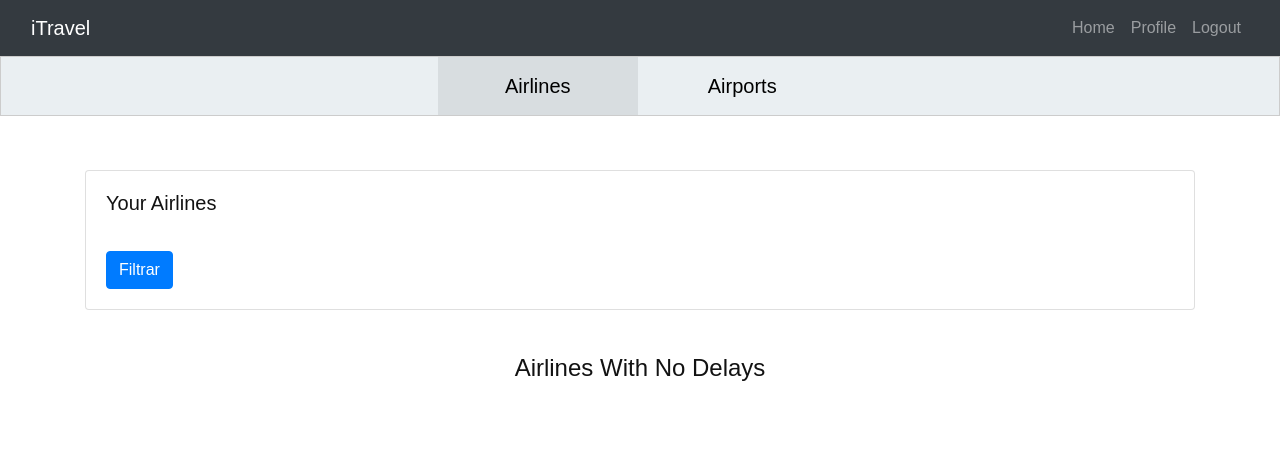
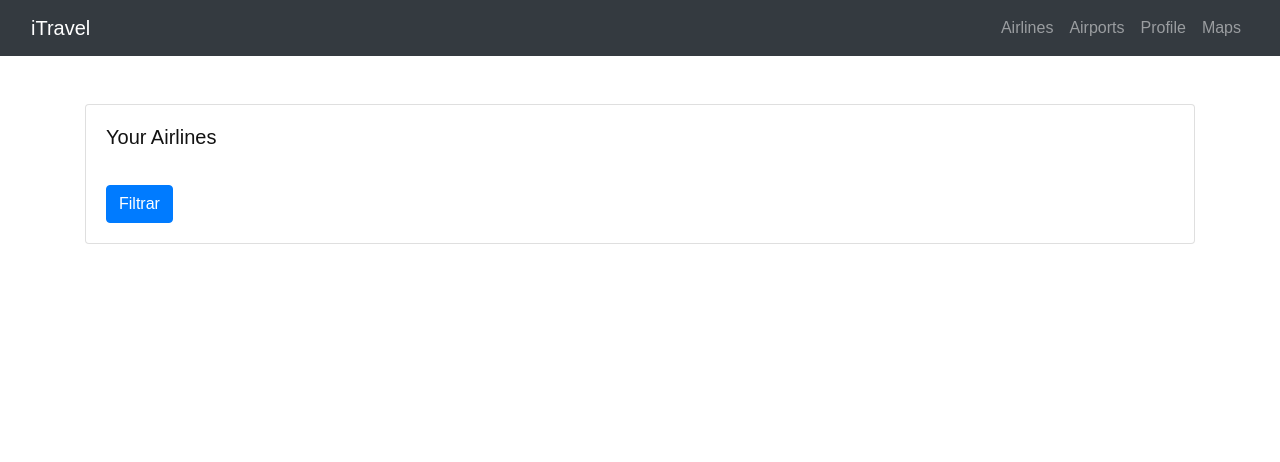
Before and after one commit to AlvaroMAM/data_science_II, a Flask app: page / in a window 1280 px wide. Shown: the top 462 px of the page. Run offline with Flask 3, Linux system fonts and the light colour scheme; parts of the project's set-up code (start-up, migrations or seed data) failed here and were passed over; some libraries are stand-ins or nearby versions.

Commit message:
Updated Base and Home html files.

```diff
--- a/itravel/itravel/templates/base.html
+++ b/itravel/itravel/templates/base.html
@@ -28,13 +28,16 @@
             <div class="collapse navbar-collapse" id="navbarNav">
                 <ul class="navbar-nav ml-auto">
                     <li class="nav-item">
-                        <a class="nav-link" href="{{ url_for("main.home") }}">Home</a>
+                        <a class="nav-link" href="{{ url_for("main.home") }}">Airlines</a>
+                    </li>
+                    <li class="nav-item">
+                        <a class="nav-link" href="{{ url_for("main.airports") }}">Airports</a>
                     </li>
                     <li class="nav-item">
                         <a class="nav-link" href="{{ url_for("main.load_profile") }}">Profile</a>
                     </li>
                     <li class="nav-item">
-                        <a class="nav-link" href="{{ url_for("main.login") }}">Logout</a>
+                        <a class="nav-link" href="http://127.0.0.1:5555">Maps</a>
                     </li>
                 </ul>
             </div>
--- a/itravel/itravel/templates/home.html
+++ b/itravel/itravel/templates/home.html
@@ -8,14 +8,6 @@
 
 
 {% block content %}
-<!-- Tab links -->
-<div class="tab">
-    <button class="tablinks" onclick="openTab(event, 'airlines')" id="defaultOpen">Airlines</button>
-    <button class="tablinks" onclick="openTab(event, 'airports')">Airports</button>
-</div>
-
-<!-- Tab content -->
-<div id="airlines" class="tabcontent">
 
     <div class="container mt-5">
         <!-- Panel de filtros -->
@@ -24,10 +16,21 @@
                 <h5 class="card-title">Your Airlines</h5>
 
                 <div id="container">
+
                     {% for airline in fav_airlines  %}
                     <div class="form-check form-check-inline">
                         <input class="form-check-input" type="checkbox" id="{{airline["iata_code"]}}"
-                            value="{{airline["iata_code"]}}" checked>
+                            value="{{airline["iata_code"]}}"
+                            {% if checked_airlines_arr |count == 0 %}
+                                checked
+                            {% else %}
+                                {% if airline["iata_code"] in checked_airlines_arr %}
+                                checked
+                                {% endif %}
+                            {% endif %}
+
+                            >
+
                         <label class="form-check-label" for="inlineCheckbox1">{{airline["airline"]}} ({{airline["iata_code"]}})</label>
                     </div>
                     {% endfor %}
@@ -63,6 +66,8 @@
 
     </div>
 
+    {% if fav_airports |count == 0 %}
+    {% else %}
         <h4 class="airlines_title"> Airlines With No Delays </h3>
 
             <div class="grid">
@@ -79,38 +84,14 @@
 
             </div>
         </div>
-
+    {% endif %}
     <br>
-
-</div>
-
-<div id="airports" class="tabcontent">
-    <h3>Airports</h3>
-    <p>Airports Description</p>
-</div>
 
 <script src="https://cdn.plot.ly/plotly-latest.min.js"></script>
 <script>
-    document.getElementById("defaultOpen").click();
 
-    function openTab(evt, tabName) {
-        var i, tabcontent, tablinks;
-
-        // Get all elements with class="tabcontent" and hide them
-        tabcontent = document.getElementsByClassName("tabcontent");
-        for (i = 0; i < tabcontent.length; i++) {
-            tabcontent[i].style.display = "none";
-        }
-
-        // Get all elements with class="tablinks" and remove the class "active"
-        tablinks = document.getElementsByClassName("tablinks");
-        for (i = 0; i < tablinks.length; i++) {
-            tablinks[i].className = tablinks[i].className.replace(" active", "");
-        }
-
-        // Show the current tab, and add an "active" class to the button that opened the tab
-        document.getElementById(tabName).style.display = "block";
-        evt.currentTarget.className += " active";
+    function refreshWindow() {
+        window.location.reload();
     }
 
     document.getElementById('filter-btn').addEventListener('click', function() {
@@ -134,6 +115,13 @@
             tab: "airlines"
         }));
 
+        xhr.onreadystatechange = function() {
+            if (xhr.readyState === XMLHttpRequest.DONE && xhr.status === 200) {
+                console.log("should refresh!!")
+                refreshWindow();
+            }
+        };
+
     });
 
     // Aquí puedes agregar el código JavaScript para generar tus gráficos con Plotly
```
Lines whose indentation alone changed are shown as unchanged.
